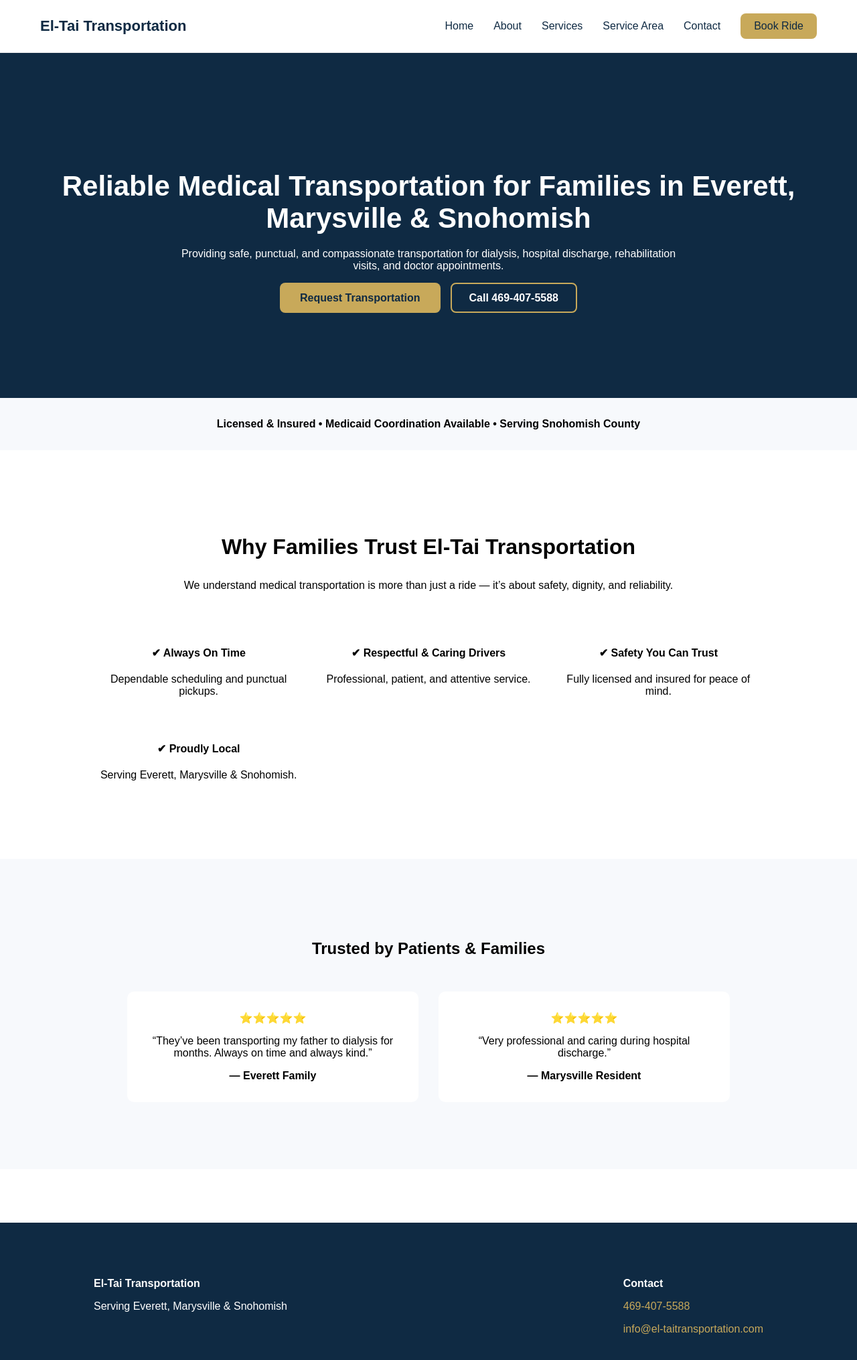
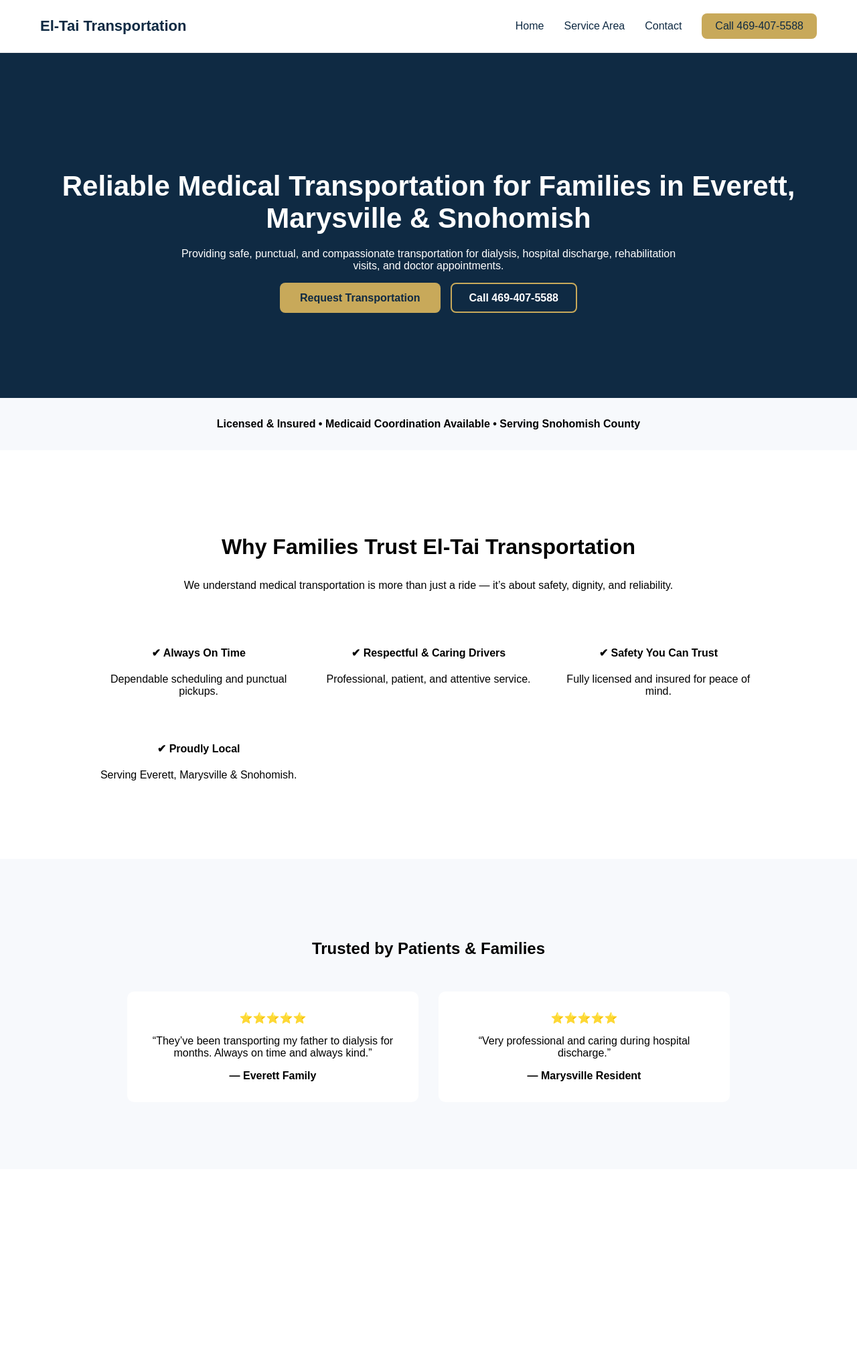
Before and after one commit to WillieKM/el-tai-nemt-v2, a Next.js app: page / in a window 1280 px wide. Shown: the top 2030 px of the page at 67% size. After the commit the page ends 1745 px from the top, so only its background shows below. Built offline with nearby package versions, Linux system fonts and the light colour scheme.

Commit message:
Update metadata and add floating call button

```diff
--- a/app/layout.tsx
+++ b/app/layout.tsx
@@ -1,10 +1,11 @@
 import "./globals.css";
 import Link from "next/link";
+import Script from "next/script";
 
 export const metadata = {
-  title: "El-Tai Transportation",
+  title: "El-Tai Transportation | Medical Transportation North of Seattle",
   description:
-    "Reliable Non-Emergency Medical Transportation in Everett, Marysville, and Snohomish.",
+    "Reliable Non-Emergency Medical Transportation serving Everett, Marysville, Snohomish and surrounding communities.",
 };
 
 export default function RootLayout({
@@ -16,6 +17,7 @@ export default function RootLayout({
     <html lang="en">
       <body>
 
+        {/* NAVBAR */}
         <nav className="navbar">
           <Link href="/" className="logo">
             El-Tai Transportation
@@ -23,37 +25,43 @@ export default function RootLayout({
 
           <div className="nav-links">
             <Link href="/">Home</Link>
-            <Link href="/about">About</Link>
-            <Link href="/services">Services</Link>
             <Link href="/service-area">Service Area</Link>
             <Link href="/contact">Contact</Link>
-            <Link href="/contact" className="cta">
-              Book Ride
-            </Link>
+            <a href="tel:4694075588" className="cta">
+              Call 469-407-5588
+            </a>
           </div>
         </nav>
 
         {children}
-<footer className="footer">
-  <div className="footer-container">
-    <div>
-      <h4>El-Tai Transportation</h4>
-      <p>Serving Everett, Marysville & Snohomish</p>
-    </div>
 
-    <div>
-      <h4>Contact</h4>
-      <p>
-        <a href="tel:4694075588">469-407-5588</a>
-      </p>
-      <p>
-        <a href="mailto:info@el-taitransportation.com">
-          info@el-taitransportation.com
+        {/* FLOATING MOBILE CALL BUTTON */}
+        <a href="tel:4694075588" className="floating-call">
+          📞 Call Now
         </a>
-      </p>
-    </div>
-  </div>
-</footer>
+
+        {/* LOCAL BUSINESS SCHEMA */}
+        <Script
+          id="local-business-schema"
+          type="application/ld+json"
+          dangerouslySetInnerHTML={{
+            __html: JSON.stringify({
+              "@context": "https://schema.org",
+              "@type": "MedicalBusiness",
+              name: "El-Tai Transportation",
+              telephone: "469-407-5588",
+              areaServed: [
+                "Everett WA",
+                "Marysville WA",
+                "Snohomish WA",
+                "Snohomish County WA"
+              ],
+              serviceType: "Non-Emergency Medical Transportation",
+              url: "https://yourdomain.com"
+            }),
+          }}
+        />
+
       </body>
     </html>
   );
```
